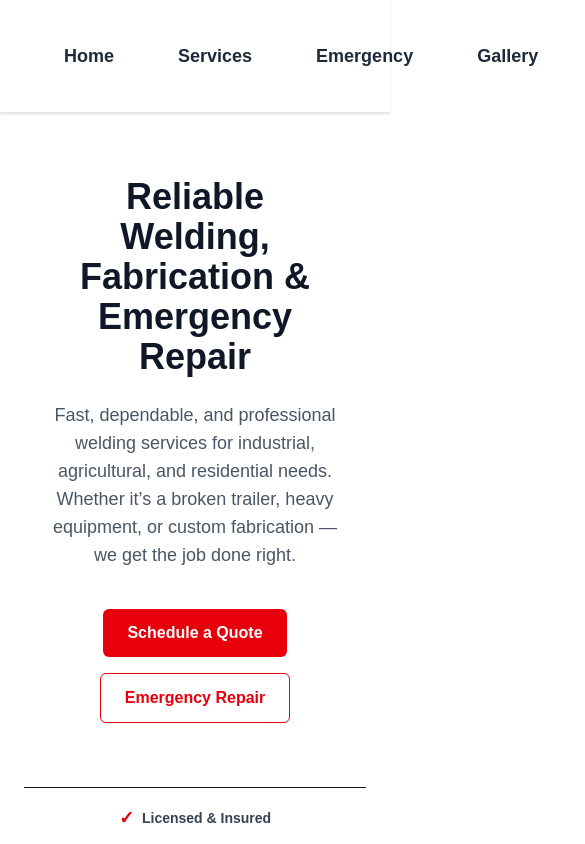
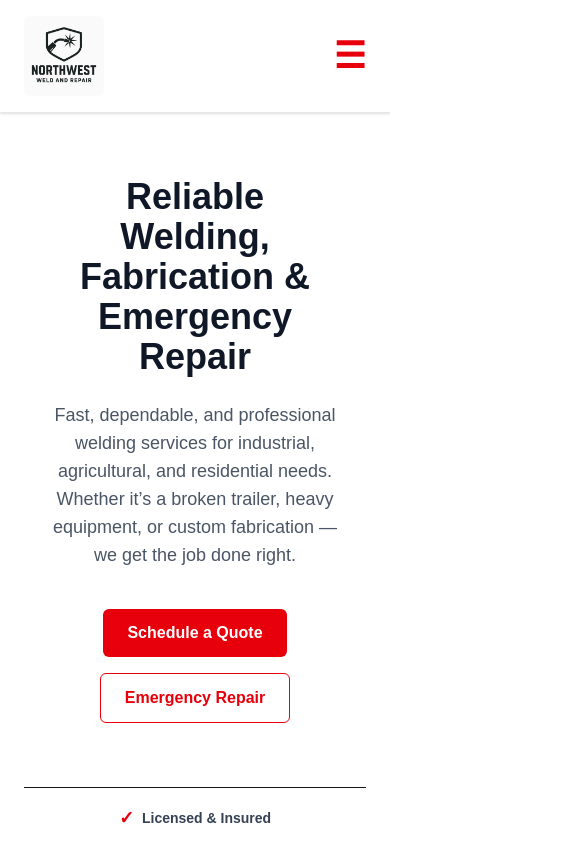
Before and after one commit to agui2087/NW-Welding-Repair, a Next.js app: page / in a window 390 px wide. Shown: the top 844 px of the page, 585 px wide, since content can reach past the window. Built offline with nearby package versions, Linux system fonts and the light colour scheme.

Commit message:
Updated Mobile setup

```diff
--- a/app/layout.tsx
+++ b/app/layout.tsx
@@ -1,7 +1,10 @@
+"use client";
+
 import type { Metadata } from "next";
 import { Geist, Geist_Mono } from "next/font/google";
 import Link from "next/link";
 import Image from "next/image";
+import { useState } from "react";
 import "./globals.css";
 
 const geistSans = Geist({
@@ -18,15 +21,17 @@ export const metadata: Metadata = {
   title: "NW Welding Repair",
   description: "NW Welding Repair website",
   icons: {
-    icon: "/favicon.png", // tab icon
+    icon: "/favicon.png",
   },
 };
 
 export default function RootLayout({
   children,
-}: Readonly<{
+}: {
   children: React.ReactNode;
-}>) {
+}) {
+  const [menuOpen, setMenuOpen] = useState(false);
+
   return (
     <html
       lang="en"
@@ -38,19 +43,19 @@ export default function RootLayout({
         <header className="w-full bg-white border-b border-gray-200 shadow-sm">
           <div className="max-w-6xl mx-auto px-6 py-4 flex items-center justify-between">
 
-            {/* LOGO ONLY (CLICKABLE) */}
+            {/* LOGO */}
             <Link href="/" className="flex items-center hover:opacity-90 transition">
               <Image
                 src="/backgrounds/IMG_7425.JPG"
                 alt="NW Welding Repair Logo"
-                width={65}
-                height={65}
+                width={80}
+                height={80}
                 className="rounded-md object-cover w-[80px] h-[80px]"
               />
             </Link>
 
-            {/* NAVIGATION BAR */}
-            <nav className="flex gap-16 text-lg font-semibold text-gray-800 ml-10">
+            {/* DESKTOP NAV */}
+            <nav className="hidden md:flex gap-16 text-lg font-semibold text-gray-800 ml-10">
               <Link href="/" className="hover:text-red-600 transition">Home</Link>
               <Link href="/services" className="hover:text-red-600 transition">Services</Link>
               <Link href="/emergency-repairs" className="hover:text-red-600 transition">Emergency</Link>
@@ -58,7 +63,27 @@ export default function RootLayout({
               <Link href="/contact" className="hover:text-red-600 transition">Contact</Link>
             </nav>
 
+            {/* MOBILE RED HAMBURGER */}
+            <button
+              className="md:hidden text-4xl font-bold text-red-600"
+              onClick={() => setMenuOpen(!menuOpen)}
+            >
+              ☰
+            </button>
           </div>
+
+          {/* MOBILE DROPDOWN MENU */}
+          {menuOpen && (
+            <div className="md:hidden bg-white border-t border-gray-200 shadow-md">
+              <nav className="flex flex-col text-lg font-semibold text-gray-800 p-6 space-y-4">
+                <Link href="/" onClick={() => setMenuOpen(false)} className="hover:text-red-600">Home</Link>
+                <Link href="/services" onClick={() => setMenuOpen(false)} className="hover:text-red-600">Services</Link>
+                <Link href="/emergency-repairs" onClick={() => setMenuOpen(false)} className="hover:text-red-600">Emergency</Link>
+                <Link href="/gallery" onClick={() => setMenuOpen(false)} className="hover:text-red-600">Gallery</Link>
+                <Link href="/contact" onClick={() => setMenuOpen(false)} className="hover:text-red-600">Contact</Link>
+              </nav>
+            </div>
+          )}
         </header>
 
         {/* PAGE CONTENT */}
```
